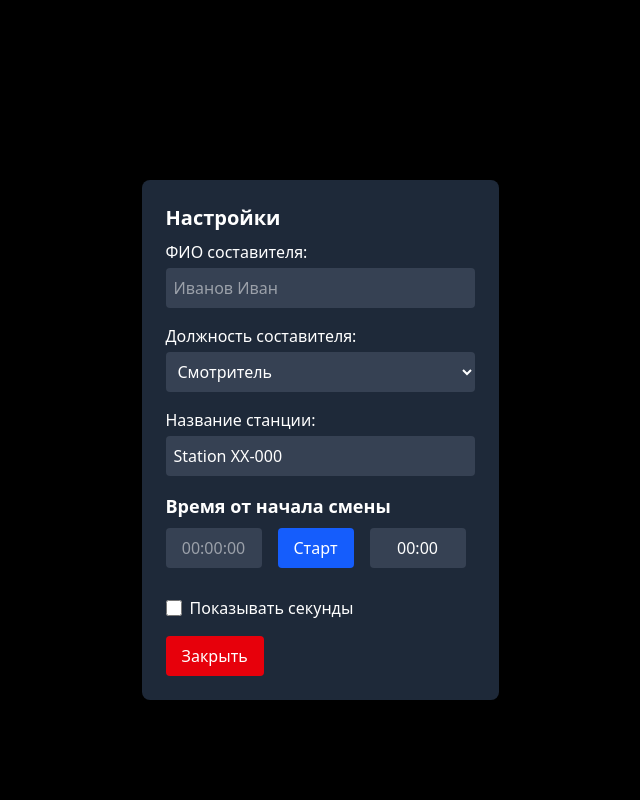
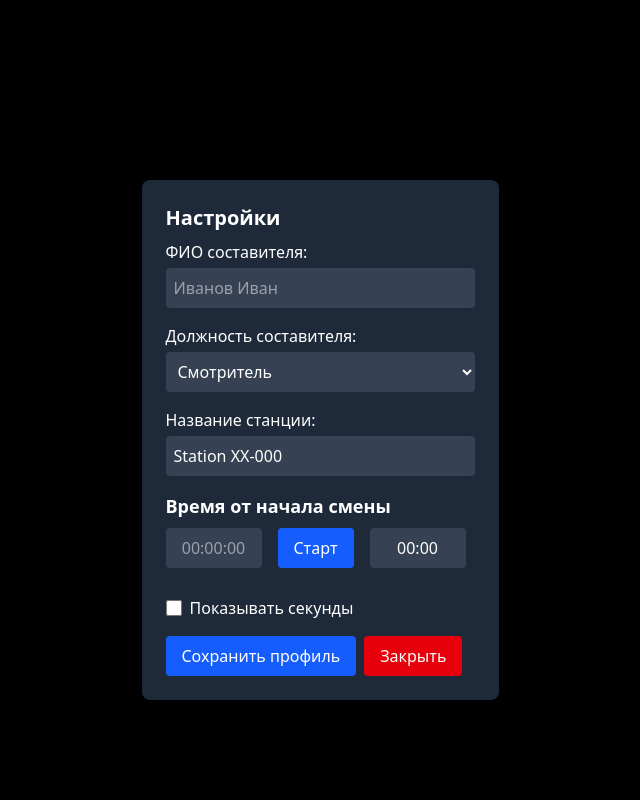
Before and after one commit to kain69/NanoTrasen-Warden-Helper, a React (Vite) app: page / in a window 1280 px wide. Both pictures are taken after a click on the button "Настройки". Shown: the top 800 px of the page, without its empty margins (320-960 px from the left). Built offline with nearby package versions, Linux system fonts and the light colour scheme; a web font is replaced by a local one.

Commit message:
Сохранять профиль ФИО и Должность

```diff
--- a/package.json
+++ b/package.json
@@ -1,7 +1,7 @@
 {
   "name": "nanotrasen-warden-helper",
   "private": true,
-  "version": "2.0.1",
+  "version": "2.1.0",
   "homepage": "https://kain69.github.io/NanoTrasen-Warden-Helper",
   "type": "module",
   "scripts": {
--- a/src/App.tsx
+++ b/src/App.tsx
@@ -25,6 +25,24 @@ import { v4 as uuidv4 } from 'uuid';
 Modal.setAppElement('#root');
 
 const App: React.FC = () => {
+    // Загружаем профиль из localStorage или используем значения по умолчанию
+    const [settings, setSettings] = useState<Settings>(() => {
+        const savedProfile = localStorage.getItem('userProfile');
+        if (savedProfile) {
+            const parsedProfile = JSON.parse(savedProfile);
+            return {
+                fullName: parsedProfile.fullName || '',
+                position: parsedProfile.position || 'Смотритель',
+                station: 'Station XX-000',
+            };
+        }
+        return {
+            fullName: '',
+            position: 'Смотритель',
+            station: 'Station XX-000',
+        };
+    });
+
     const [selectedOffenses, setSelectedOffenses] = useState<OffenseWithModifiers[]>([]);
     const [isSettingsModalOpen, setIsSettingsModalOpen] = useState(false);
     const [isModifiersModalOpen, setIsModifiersModalOpen] = useState(false);
@@ -40,11 +58,6 @@ const App: React.FC = () => {
         dealReduction: 0,
         recidivism: false,
         recidivismCount: 0,
-    });
-    const [settings, setSettings] = useState<Settings>({
-        fullName: '',
-        position: 'Смотритель',
-        station: 'Station XX-000',
     });
     const [timer, setTimer] = useState<Timer>({ elapsedSeconds: 0, running: false });
     const [startTimeInput, setStartTimeInput] = useState('');
--- a/src/components/SettingsModal.tsx
+++ b/src/components/SettingsModal.tsx
@@ -36,7 +36,7 @@ const SettingsModal: React.FC<SettingsModalProps> = ({
 
     const parseTimeToSeconds = (time: string): number => {
         const [hours, minutes, seconds] = time.split(':').map(Number);
-        return (hours * 3600) + (minutes * 60) + seconds;
+        return (hours * 3600) + (minutes * 60) + (seconds || 0);
     };
 
     const formatTime = (seconds: number): string => {
@@ -96,6 +96,15 @@ const SettingsModal: React.FC<SettingsModalProps> = ({
         }
         setBaseStartSeconds(newStartSeconds);
         setTimer({ elapsedSeconds: 0, running: true });
+    };
+
+    const handleSaveProfile = () => {
+        const profile = {
+            fullName: settings.fullName,
+            position: settings.position,
+        };
+        localStorage.setItem('userProfile', JSON.stringify(profile));
+        alert('Профиль сохранен!');
     };
 
     const totalSeconds = baseStartSeconds + timer.elapsedSeconds;
@@ -193,12 +202,20 @@ const SettingsModal: React.FC<SettingsModalProps> = ({
                     </label>
                 </div>
             </div>
-            <button
-                onClick={onRequestClose}
-                className="mt-4 px-4 py-2 bg-red-600 rounded hover:bg-red-700"
-            >
-                Закрыть
-            </button>
+            <div className="mt-4 flex space-x-2">
+                <button
+                    onClick={handleSaveProfile}
+                    className="px-4 py-2 bg-blue-600 rounded hover:bg-blue-700"
+                >
+                    Сохранить профиль
+                </button>
+                <button
+                    onClick={onRequestClose}
+                    className="px-4 py-2 bg-red-600 rounded hover:bg-red-700"
+                >
+                    Закрыть
+                </button>
+            </div>
         </Modal>
     );
 };
```
